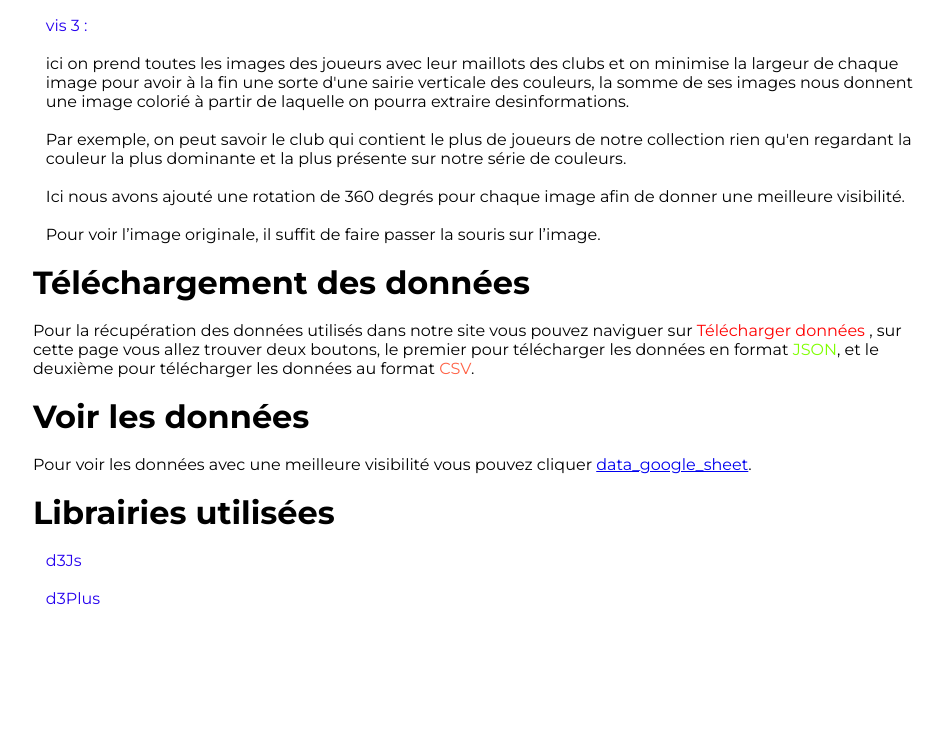
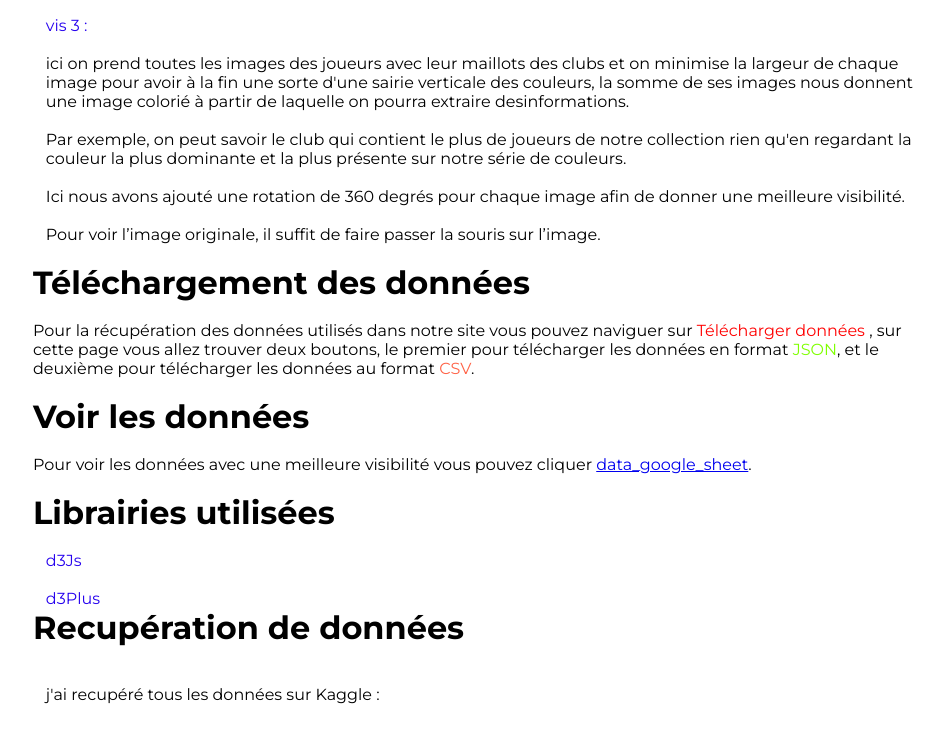
Before and after one commit to salim499/dataVizFinalRender, a plain HTML site: page guid.html in a window 1280 px wide. Shown: the part 2287-3029 px from the top of the page, without its empty margins (95-1039 px from the left). Before the commit the page ends 2952 px from the top, so only its background shows below. Drawn offline with Linux system fonts and the light colour scheme.

Commit message:
Update guid.html

```diff
--- a/guid.html
+++ b/guid.html
@@ -256,6 +256,12 @@
     <h1>Librairies utilisées</h1><br />
     <a target="_blank" href="https://d3js.org/" class="a">d3Js</a><br /><br />
     <a target="_blank" href="https://d3plus.org/" class="a">d3Plus</a>
+    <br />
+    <h1>Recupération de données </h1><br />
+    <p class="p">
+    <br/>
+     j'ai recupéré tous les données sur Kaggle : <a target="_blank" href="https://www.kaggle.com/hugomathien/soccer"></a>
+    </p>
     <br /><br /><br /><br />
     <div class="footer">
         <p>Cours Data visualization</p>
```
